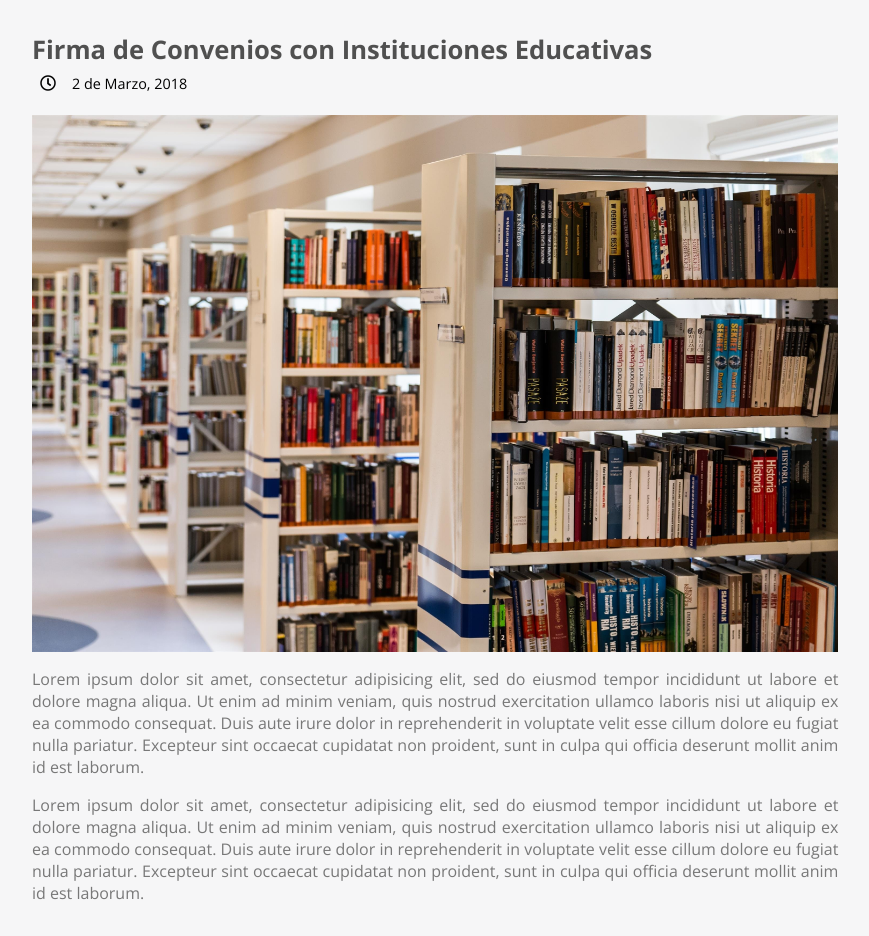
After one commit to TrejoCode/Kristen, a PHP site: page /templates/noticia.html in a window 1280 px wide. The commit adds this page. Shown: the whole page, without its empty margins (32-901 px from the left). Run offline with PHP 8.4, Linux system fonts and the light colour scheme; some libraries are stand-ins or nearby versions.

Commit message:
Template para noticias V1
Single Version

```diff
--- /dev/null
+++ b/frontend/assets/css/noticie.css
@@ -0,0 +1,31 @@
+.notice {
+    font-family: 'Open Sans', sans-serif;
+}
+
+.notice .left {
+    width: 70%;
+}
+
+.notice .right {
+    width: 30%;
+}
+
+.notice h2 {
+    color: #505050;
+    font-weight: 700;
+}
+
+.post-date .date-icon, .post-date .date-text {
+    width: auto;
+    padding: 0 var(--paddingNormal);
+    height: 32px;
+}
+
+.post-date .date-text p {
+    font-size: var(--fontTiny);
+}
+
+.notice-description {
+    text-align: justify;
+    color: var(--grayDescription);
+}
--- a/frontend/assets/css/trejocode.css
+++ b/frontend/assets/css/trejocode.css
@@ -21,10 +21,11 @@
 
     /*    COLORES    */
 
-    --black:         #000000;
-    --white:         #FFFFFF;
-    --blueTeal:      #00b6bf;
-    --blueLink:      #2c54b3;
+    --black:             #000000;
+    --white:             #FFFFFF;
+    --blueTeal:          #00b6bf;
+    --blueLink:          #2c54b3;
+    --grayDescription:   #787878;
 
     /*    FONT SIZES    */
 
@@ -69,6 +70,10 @@ html {
   box-sizing: border-box;
 }
 
+body {
+    background-color: #F6F6F7;
+}
+
 button, input, select, textarea {
   margin: 0;
 }
@@ -89,6 +94,10 @@ img {
 
 div, header, footer, section, article, aside, nav, form, table {
     width: 100%;
+}
+
+h2 {
+    font-size: var(--fontLarge);
 }
 
 /* CLASES
--- /dev/null
+++ b/frontend/templates/noticia.html
@@ -0,0 +1,65 @@
+<!DOCTYPE html>
+<html lang="es">
+    <head>
+        <meta charset="UTF-8">
+        <meta name="viewport" content="width=device-width, initial-scale=1.0">
+        <meta http-equiv="X-UA-Compatible" content="ie=edge">
+        <link rel="stylesheet" href="../assets/css/noticie.css">
+        <link rel="stylesheet" href="../assets/css/trejocode.css">
+        <link href="https://fonts.googleapis.com/css?family=Open+Sans:300,400,600,700" rel="stylesheet">
+        <link rel="stylesheet" href="https://use.fontawesome.com/releases/v5.1.0/css/all.css" integrity="sha384-lKuwvrZot6UHsBSfcMvOkWwlCMgc0TaWr+30HWe3a4ltaBwTZhyTEggF5tJv8tbt" crossorigin="anonymous">
+        <title>UPQROO - </title>
+    </head>
+    <body>
+
+        <div class="notice flex justify-center">
+            <div class="container">
+                <div class="row-responsive">
+                    <div class="left">
+                        <div class="column">
+                            <div class="white-space-16"></div>
+                            <div class="title">
+                                <h2>
+                                    Firma de Convenios con Instituciones Educativas
+                                </h2>
+                            </div>
+                            <div class="post-date">
+                                <div class="row">
+                                    <div class="date-icon align-center">
+                                        <i class="far fa-clock"></i>
+                                    </div>
+                                    <div class="date-text align-center">
+                                        <p>2 de Marzo, 2018</p>
+                                    </div>
+                                </div>
+                            </div>
+                            <div class="white-space-8"></div>
+                            <div class="notice-banner">
+                                <div class="responsive-img">
+                                    <img src="../assets/img/noticia.jpg" alt="">
+                                </div>
+                            </div>
+                            <div class="white-space-8"></div>
+                            <div class="notice-description">
+                                <p>
+                                    Lorem ipsum dolor sit amet, consectetur adipisicing elit, sed do eiusmod tempor incididunt ut labore et dolore magna aliqua. Ut enim ad minim veniam, quis nostrud exercitation ullamco laboris nisi ut aliquip ex ea commodo consequat. Duis aute irure dolor in reprehenderit in voluptate velit esse cillum dolore eu fugiat nulla pariatur. Excepteur sint occaecat cupidatat non proident, sunt in culpa qui officia deserunt mollit anim id est laborum.
+                                </p>
+                            </div>
+                            <div class="white-space-8"></div>
+                            <div class="notice-description">
+                                <p>
+                                    Lorem ipsum dolor sit amet, consectetur adipisicing elit, sed do eiusmod tempor incididunt ut labore et dolore magna aliqua. Ut enim ad minim veniam, quis nostrud exercitation ullamco laboris nisi ut aliquip ex ea commodo consequat. Duis aute irure dolor in reprehenderit in voluptate velit esse cillum dolore eu fugiat nulla pariatur. Excepteur sint occaecat cupidatat non proident, sunt in culpa qui officia deserunt mollit anim id est laborum.
+                                </p>
+                            </div>
+                            <div class="white-space-16"></div>
+                        </div>
+                    </div>
+                    <div class="right">
+
+                    </div>
+                </div>
+            </div>
+        </div>
+
+    </body>
+</html>
```
Also changed, not shown: frontend/assets/css/login.css (line endings or trailing spaces), frontend/assets/img/nosotros-background.jpg (added), frontend/assets/img/noticia.jpg (added), frontend/index.html (line endings or trailing spaces).
